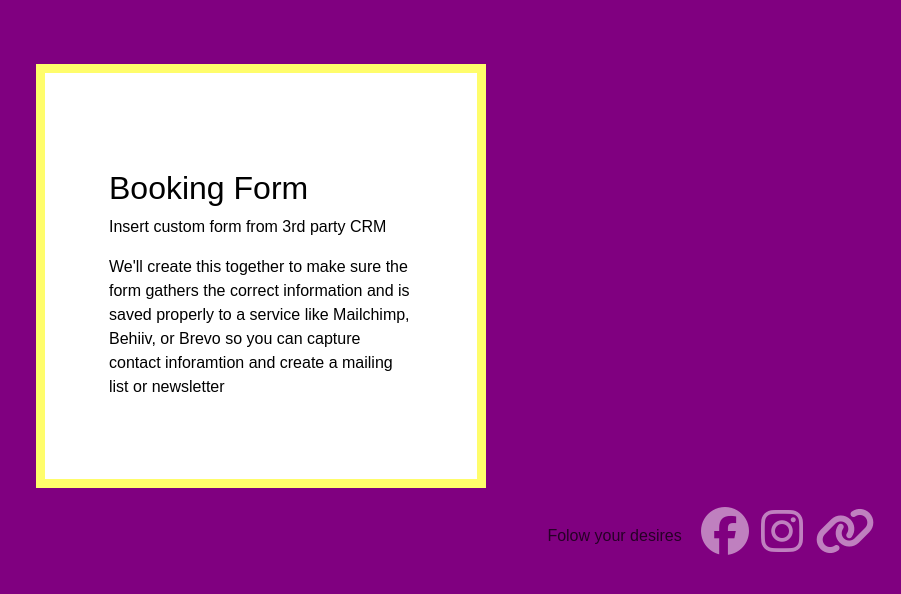
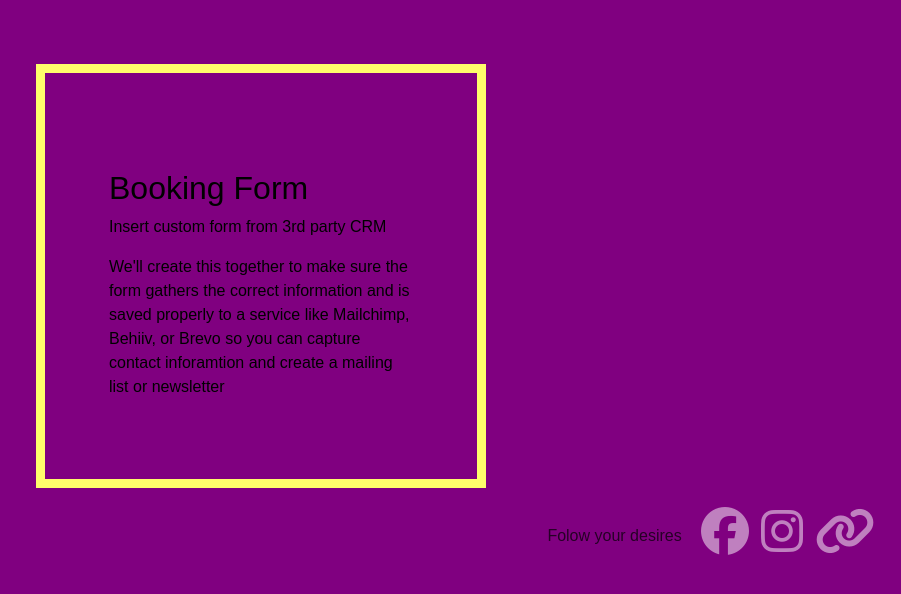
Before and after one commit to mmp-photos/DahliaDesire, a React (Vite) app: page /booking in a window 1280 px wide. Shown: the top 594 px of the page, without its empty margins (379-1280 px from the left). Built offline with nearby package versions, Linux system fonts and the light colour scheme; a web font is replaced by a local one.

Commit message:
Small updates - proofreading

```diff
--- a/src/assets/styles/dahliaStyles.css
+++ b/src/assets/styles/dahliaStyles.css
@@ -241,7 +241,7 @@
   width: 450px;
   padding: 4rem;
   margin: auto;
-  background-color: white;
+  background-color: var(--background-color);
   border: 9px solid var(--contrasting-color);
  }
  .primary-logo {
--- a/src/components/Homepage.jsx
+++ b/src/components/Homepage.jsx
@@ -38,6 +38,7 @@ function Homepage( { name, setName }) {
     console.log('Dahlia was clicked')
     e.stopPropagation();
     dahlia.current.style.width = '100%'
+    dahlia.current.style.borderRight = '0px'
     daddy.current.style.borderRadius = '50%'
     setTimeout(() => {
       document.body.classList.remove('daddy')
@@ -50,6 +51,7 @@ function Homepage( { name, setName }) {
     console.log('Daddy was clicked')
     dahlia.current.style.width = '0px';
     daddy.current.style.borderRadius = '50%'
+    dahlia.current.style.borderRight = '0px'
     setTimeout(() => {
       document.body.classList.remove('dahlia');
       document.body.classList.add('daddy');
```
